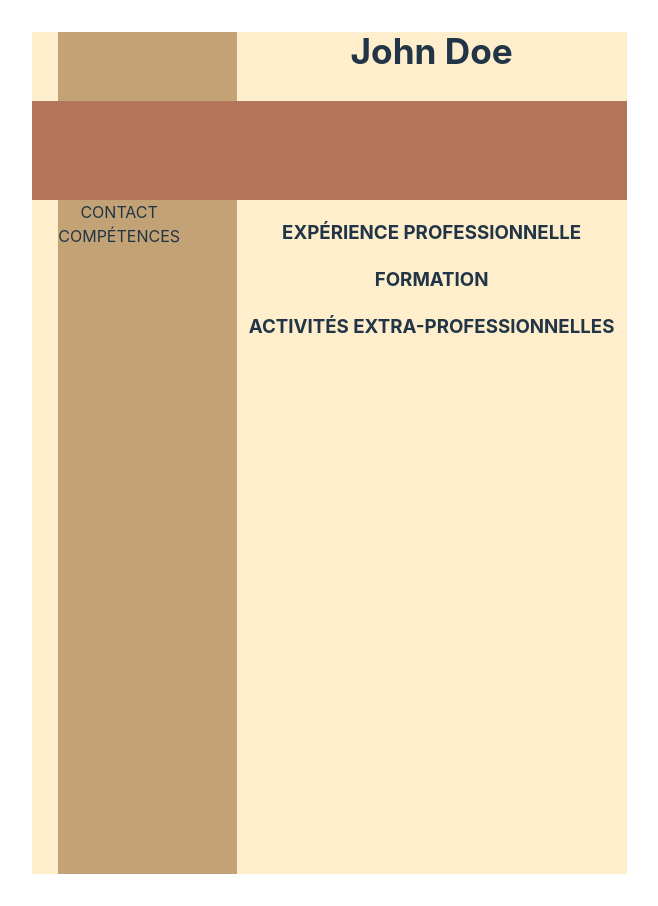
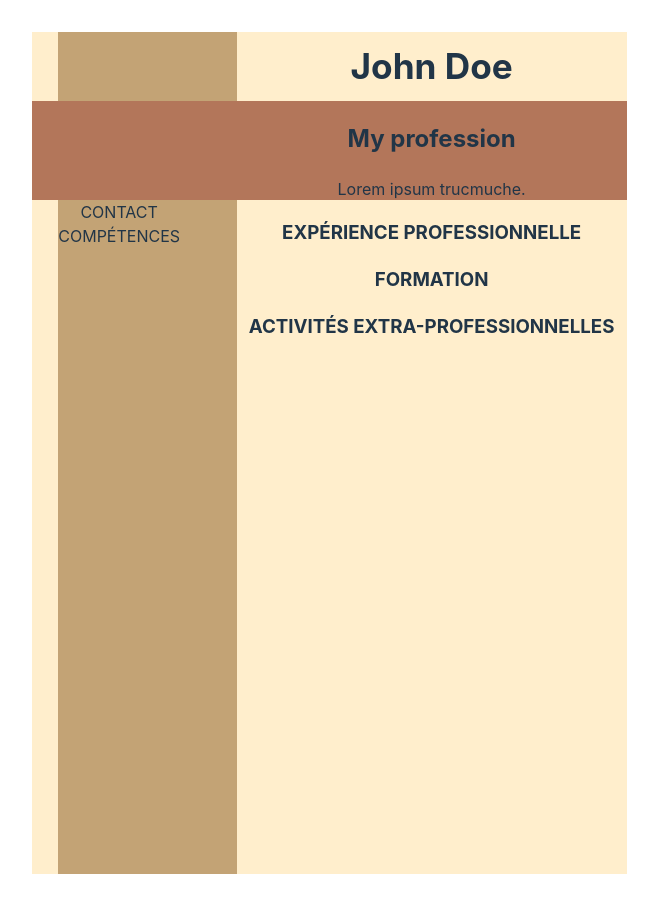
Before and after one commit to Qwib-Qwib/CV-generator, a React (Vite) app: page / in a window 1280 px wide. Shown: the whole page, without its empty margins (311-969 px from the left). Built offline with nearby package versions, Linux system fonts and the light colour scheme.

Commit message:
Remove commented-out default new app render, add state to the resume to detect if a section (and which section) is focused on for edition, add state to the name section to allow for edition and start styling it.

```diff
--- a/src/App.jsx
+++ b/src/App.jsx
@@ -1,35 +1,9 @@
-import { useState } from 'react'
-import reactLogo from './assets/react.svg'
-import viteLogo from '/vite.svg'
 import './App.css'
 import Resume from './components/Resume'
 
 function App() {
-  const [count, setCount] = useState(0)
-
   return (
     <>
-      {/* <div>
-        <a href="https://vitejs.dev" target="_blank">
-          <img src={viteLogo} className="logo" alt="Vite logo" />
-        </a>
-        <a href="https://react.dev" target="_blank">
-          <img src={reactLogo} className="logo react" alt="React logo" />
-        </a>
-      </div>
-      <h1>Vite + React</h1>
-      <div className="card">
-        <button onClick={() => setCount((count) => count + 1)}>
-          count is {count}
-        </button>
-        <p>
-          Edit <code>src/App.jsx</code> and save to test HMR
-        </p>
-      </div>
-      <p className="read-the-docs">
-        Click on the Vite and React logos to learn more
-      </p> */}
-
       <Resume />
     </>
   )
--- a/src/components/NameSection.jsx
+++ b/src/components/NameSection.jsx
@@ -1,9 +1,35 @@
+import { useState } from 'react';
+import PropTypes from 'prop-types';
 import '../styles/NameSection.css'
 
-function NameSection() {
-  return (
-    <h1 className="name-section">John Doe</h1>
-  )
+function NameSection({focusedElement, handleEditClick, handleUpdateClick}) {
+  const [name, setName] = useState('John Doe')
+
+  if (focusedElement === 0) {
+    return (
+      <h1 className="neutral name-section">
+        {name}
+        <button className='button edit' onClick={handleEditClick}>Edit</button>
+      </h1>
+    )
+  } else if (focusedElement === 1) {
+    return (
+      <div className='currently-edited name-section'>
+        <input className='name-input' type="text" value={name} onChange={(e) => setName(e.target.value)} />
+        <button className='button update' onClick={handleUpdateClick}>Update</button>
+      </div>
+    )
+  } else {
+    return (
+      <h1>AAAAAAAAAAHHHHHHHHH</h1>
+    )
+  }
 }
 
+NameSection.propTypes = {
+  focusedElement: PropTypes.number,
+  handleEditClick: PropTypes.func,
+  handleUpdateClick: PropTypes.func
+};
+
 export default NameSection;
--- a/src/components/Resume.jsx
+++ b/src/components/Resume.jsx
@@ -1,3 +1,4 @@
+import { useState } from 'react'
 import '../styles/Resume.css'
 import ContactBar from './ContactBar'
 import SummaryBar from './SummaryBar'
@@ -5,11 +6,18 @@ import NameSection from './NameSection'
 import ExperiencesSection from './ExperiencesSection'
 
 function Resume() {
+  // This state defines whether a specific element of the resume is currently being edited, and which one it is.
+  // Only one element can be edited at a time.
+  // Editeable sections need it to determine whether they display fields or set values, and whether edition mode can be
+  // activated.
+  // 0 means nothing is currently being edited. Otherwise, each editeable sections is assigned a number.
+  const [focusedElement, setFocusedElement] = useState(0)
+
   return (
     <div className="resume">
       <ContactBar />
       <SummaryBar />
-      <NameSection />
+      <NameSection focusedElement={focusedElement} handleEditClick={(e) => setFocusedElement(1)} handleUpdateClick={(e) => setFocusedElement(0)} />
       <ExperiencesSection />
     </div>
   )
--- a/src/components/SummaryBar.jsx
+++ b/src/components/SummaryBar.jsx
@@ -1,9 +1,10 @@
 import '../styles/SummaryBar.css'
+import SummaryBarContent from './SummaryBarContent';
 
 function SummaryBar() {
   return (
     <div className="summary-bar">
-
+      <SummaryBarContent />
     </div>
   )
 }
--- /dev/null
+++ b/src/components/SummaryBarContent.jsx
@@ -0,0 +1,14 @@
+import '../styles/SummaryBarContent.css'
+import SummaryBarDescription from './SummaryBarDescription';
+import SummaryBarTitle from './SummaryBarTitle';
+
+function SummaryBarContent() {
+  return (
+    <div className="summary-bar-content">
+      <SummaryBarTitle />
+      <SummaryBarDescription />
+    </div>
+  )
+}
+
+export default SummaryBarContent;
--- /dev/null
+++ b/src/components/SummaryBarDescription.jsx
@@ -0,0 +1,9 @@
+import '../styles/SummaryBarDescription.css'
+
+function SummaryBarDescription() {
+  return (
+    <p className="summary-bar-description">Lorem ipsum trucmuche.</p>
+  )
+}
+
+export default SummaryBarDescription;
--- /dev/null
+++ b/src/components/SummaryBarTitle.jsx
@@ -0,0 +1,9 @@
+import '../styles/SummaryBarTitle.css'
+
+function SummaryBarTitle() {
+  return (
+    <h2 className="summary-bar-title">My profession</h2>
+  )
+}
+
+export default SummaryBarTitle;
--- a/src/styles/NameSection.css
+++ b/src/styles/NameSection.css
@@ -2,7 +2,44 @@
   margin: 0;
   width: 65.5%;
   height: 8.2%;
-  font-size: 2.2em;
   position: absolute;
   left: 34.5%;
+  display: flex;
+  justify-content: center;
+  align-items: center;
 }
+
+.button {
+  padding: 0.2em 0.4em;
+  font-size: 0.5em;
+  position: absolute;
+  top: 0;
+  right: 0;
+}
+
+.edit {
+  display: none;
+}
+
+.neutral.name-section:hover {
+  box-sizing: border-box;
+  border: solid 3px red;
+
+  .edit {
+    display: inline;
+  }
+}
+
+.name-section, .name-input {
+  font-size: 35.2px;
+  font-weight: 700;
+}
+
+.name-input {
+  width: 70%;
+  text-align: center;
+}
+
+.update {
+  right: -100%;
+}
--- /dev/null
+++ b/src/styles/SummaryBarContent.css
@@ -0,0 +1,6 @@
+.summary-bar-content {
+  height: 100%;
+  width: 65.5%;
+  position: relative;
+  left: 34.5%;
+}
```
Also changed, not shown: src/styles/SummaryBarDescription.css (added), src/styles/SummaryBarTitle.css (added).
